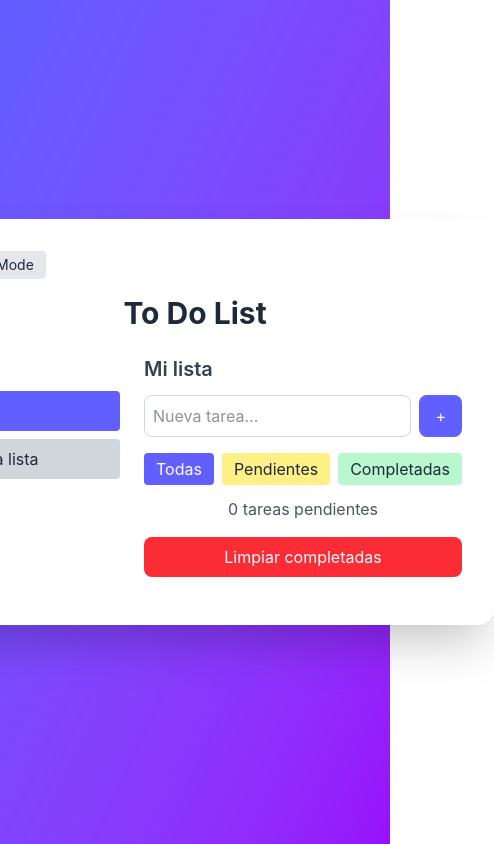
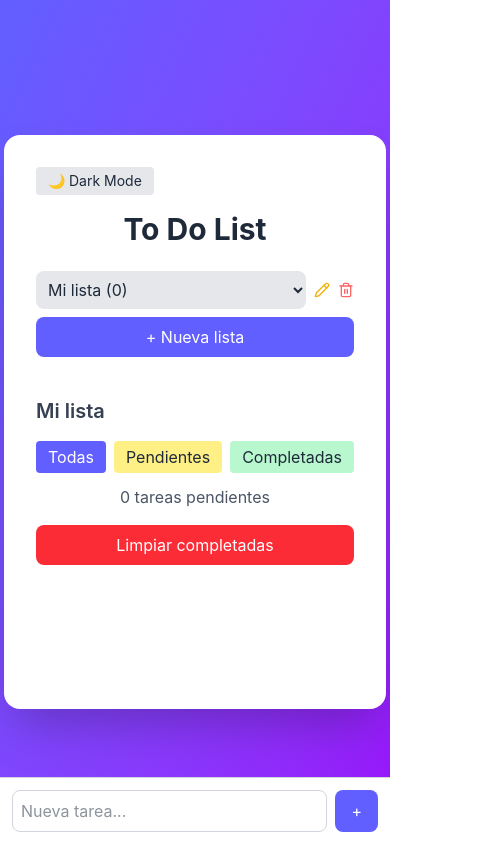
Before and after one commit to GomezDJasson/to-do-list, a React (Vite) app: page / in a window 390 px wide. Shown: the whole page, 494 px wide, since content can reach past the window. Built offline with nearby package versions, Linux system fonts and the light colour scheme.

Commit message:
Se optimiza para mobile

```diff
--- a/package.json
+++ b/package.json
@@ -10,8 +10,12 @@
     "preview": "vite preview"
   },
   "dependencies": {
+    "@dnd-kit/core": "^6.3.1",
+    "@dnd-kit/sortable": "^10.0.0",
+    "@dnd-kit/utilities": "^3.2.2",
     "@tailwindcss/vite": "^4.2.1",
     "framer-motion": "^12.35.2",
+    "lucide-react": "^0.577.0",
     "react": "^19.2.0",
     "react-dom": "^19.2.0"
   },
--- a/src/components/TodoItem.jsx
+++ b/src/components/TodoItem.jsx
@@ -1,10 +1,26 @@
 import { useState } from "react"
 import { motion } from "framer-motion"
+import { useSortable } from "@dnd-kit/sortable"
+import { CSS } from "@dnd-kit/utilities"
+import { Pencil, Trash2, Save, GripVertical } from "lucide-react"
 
 function TodoItem({ task, deleteTask, toggleTask, editTask }) {
 
   const [isEditing, setIsEditing] = useState(false)
   const [newText, setNewText] = useState(task.text)
+
+  const {
+    attributes,
+    listeners,
+    setNodeRef,
+    transform,
+    transition
+  } = useSortable({ id: task.id })
+
+  const style = {
+    transform: CSS.Transform.toString(transform),
+    transition
+  }
 
   const handleEdit = () => {
     if(newText.trim() === "") return
@@ -14,13 +30,23 @@ function TodoItem({ task, deleteTask, toggleTask, editTask }) {
 
   return (
     <motion.div
-      className="flex justify-between items-center bg-gray-50 dark:bg-gray-800 p-3 rounded-lg shadow-sm"
+      ref={setNodeRef}
+      style={style}
+      className="flex items-center gap-2 bg-gray-50 dark:bg-gray-800 p-3 rounded-lg shadow-sm"
       animate={{
         scale: task.completed ? 0.98 : 1,
         opacity: task.completed ? 0.7 : 1
       }}
       transition={{ duration: 0.2 }}
     >
+
+    <div
+      {...attributes}
+      {...listeners}
+      className="cursor-grab text-gray-400"
+    >
+      <GripVertical size={18} />
+    </div>
 
       {isEditing ? (
         <input
@@ -43,29 +69,29 @@ function TodoItem({ task, deleteTask, toggleTask, editTask }) {
         </motion.span>
       )}
 
-      <div className="flex gap-2">
+      <div className="flex gap-3 items-center">
 
         {isEditing ? (
           <button
             onClick={handleEdit}
-            className="text-green-500"
+            className="text-green-500 hover:scale-110 transition"
           >
-            💾
+            <Save size={18} />
           </button>
         ) : (
           <button
             onClick={() => setIsEditing(true)}
-            className="text-blue-500"
+            className="text-yellow-500 hover:scale-110 transition"
           >
-            ✏️
+            <Pencil size={18} />
           </button>
         )}
 
         <button
           onClick={() => deleteTask(task.id)}
-          className="text-red-500"
+          className="text-red-500 hover:scale-110 transition"
         >
-          ❌
+          <Trash2 size={18} />
         </button>
 
       </div>
--- a/src/components/TodoList.jsx
+++ b/src/components/TodoList.jsx
@@ -1,5 +1,8 @@
 import { useState, useEffect } from "react"
 import { motion, AnimatePresence } from "framer-motion"
+import { DndContext, closestCenter } from "@dnd-kit/core"
+import { SortableContext, verticalListSortingStrategy } from "@dnd-kit/sortable"
+import { Pencil, Trash2, Plus } from "lucide-react"
 import TodoInput from "./TodoInput"
 import TodoItem from "./TodoItem"
 
@@ -128,10 +131,65 @@ function TodoList() {
   const pendingTasks =
     activeList?.tasks.filter(task => !task.completed).length || 0
 
+  const handleDragEnd = (event) => {
+
+    const { active, over } = event
+
+    if (!over || active.id === over.id) return
+
+    const oldIndex = activeList.tasks.findIndex(task => task.id === active.id)
+    const newIndex = activeList.tasks.findIndex(task => task.id === over.id)
+
+    const newTasks = [...activeList.tasks]
+
+    const [movedTask] = newTasks.splice(oldIndex, 1)
+    newTasks.splice(newIndex, 0, movedTask)
+
+    setLists(
+      lists.map(list =>
+        list.id === activeListId
+          ? { ...list, tasks: newTasks }
+          : list
+      )
+    )
+  }
+
+  const editList = (id) => {
+    const newName = prompt("Nuevo nombre de la lista")
+
+    if (!newName) return
+
+    setLists(
+      lists.map(list =>
+        list.id === id
+          ? { ...list, name: newName }
+          : list
+      )
+    )
+  }
+
+  const deleteList = (id) => {
+
+    const confirmDelete = confirm("¿Eliminar esta lista?")
+
+    if (!confirmDelete) return
+
+    const updatedLists = lists.filter(list => list.id !== id)
+
+    setLists(updatedLists)
+
+    if (updatedLists.length > 0) {
+      setActiveListId(updatedLists[0].id)
+    }
+  }
+
+  const pendingTasksCount = (list) =>
+  list.tasks.filter(task => !task.completed).length
+
   return (
-    <div className="flex gap-6">
+    <div className="flex flex-col md:flex-row gap-6">
 
-      <div className="w-48 flex-shrink-0">
+      <div className="hidden md:block md:w-48 flex-shrink-0">
 
         <h2 className="font-bold mb-3 text-gray-700 dark:text-gray-200">
           Listas
@@ -140,27 +198,99 @@ function TodoList() {
         <div className="flex flex-col gap-2">
 
           {lists.map(list => (
-            <button
+
+            <div
               key={list.id}
-              onClick={() => setActiveListId(list.id)}
-              className={`text-left px-3 py-2 rounded transition ${
+              className={`flex items-center justify-between px-3 py-2 rounded ${
                 activeListId === list.id
                   ? "bg-indigo-500 text-white"
                   : "bg-gray-200 dark:bg-gray-700 text-gray-800 dark:text-gray-200"
               }`}
             >
-              {list.name}
-            </button>
+
+              <button
+                onClick={() => setActiveListId(list.id)}
+                className="flex-1 text-left"
+              >
+                {list.name} ({pendingTasksCount(list)})
+              </button>
+
+              <div className="flex gap-2 ml-2">
+
+                <button
+                  onClick={() => editList(activeListId)}
+                  className="text-yellow-500 hover:scale-110 transition"
+                >
+                  <Pencil size={18} />
+                </button>
+
+                <button
+                  onClick={() => deleteList(activeListId)}
+                  className="text-red-500 hover:scale-110 transition"
+                >
+                  <Trash2 size={18} />
+                </button>
+
+              </div>
+
+            </div>
+
           ))}
 
           <button
             onClick={addList}
-            className="text-left px-3 py-2 rounded bg-gray-300 dark:bg-gray-600"
+            className="w-full bg-indigo-500 text-white py-2 rounded-lg flex items-center justify-center gap-2"
           >
-            + Nueva lista
+            <Plus size={18} />
+            Nueva lista
           </button>
 
         </div>
+
+      </div>
+
+      <div className="md:hidden mb-4 space-y-2">
+
+        <div className="flex gap-2">
+
+          <select
+            value={activeListId || ""}
+            onChange={(e) => setActiveListId(Number(e.target.value))}
+            className="flex-1 p-2 rounded-lg bg-gray-200 dark:bg-gray-700 text-gray-800 dark:text-gray-200"
+          >
+            {lists.map(list => (
+              <option key={list.id} value={list.id}>
+                {list.name} ({pendingTasksCount(list)})
+              </option>
+            ))}
+          </select>
+
+          <button
+            onClick={() => {
+              if (activeListId) editList(Number(activeListId))
+            }}
+            className="text-yellow-500 hover:scale-110 transition"
+          >
+            <Pencil size={16} />
+          </button>
+
+          <button
+            onClick={() => {
+              if (activeListId) deleteList(Number(activeListId))
+            }}
+            className="text-red-400 hover:scale-110 transition"
+          >
+            <Trash2 size={16} />
+          </button>
+
+        </div>
+
+        <button
+          onClick={addList}
+          className="w-full bg-indigo-500 text-white py-2 rounded-lg"
+        >
+          + Nueva lista
+        </button>
 
       </div>
 
@@ -177,7 +307,9 @@ function TodoList() {
             {activeList?.name}
           </h2>
 
-          <TodoInput addTask={addTask} />
+          <div className="hidden md:block">
+            <TodoInput addTask={addTask} />
+          </div>
 
           <div className="flex justify-center gap-2 mt-4">
 
@@ -227,29 +359,36 @@ function TodoList() {
             Limpiar completadas
           </button>
 
-          <div className="mt-4 space-y-2">
+          <div className="mt-4 space-y-2 pb-24">
 
-            <AnimatePresence>
+            <DndContext
+              collisionDetection={closestCenter}
+              onDragEnd={handleDragEnd}
+            >
 
-              {filteredTasks.map(task => (
-                <motion.div
-                  key={task.id}
-                  initial={{ opacity: 0, y: -10 }}
-                  animate={{ opacity: 1, y: 0 }}
-                  exit={{ opacity: 0, y: 10 }}
-                  transition={{ duration: 0.2 }}
-                >
+              <SortableContext
+                items={filteredTasks.map(task => task.id)}
+                strategy={verticalListSortingStrategy}
+              >
+
+                {filteredTasks.map(task => (
                   <TodoItem
+                    key={task.id}
                     task={task}
                     deleteTask={deleteTask}
                     toggleTask={toggleTask}
                     editTask={editTask}
                   />
-                </motion.div>
-              ))}
+                ))}
 
-            </AnimatePresence>
+              </SortableContext>
 
+            </DndContext>
+
+          </div>
+
+          <div className="md:hidden fixed bottom-0 left-0 w-full bg-white dark:bg-gray-900 p-3 border-t border-gray-300 dark:border-gray-700">
+            <TodoInput addTask={addTask} />
           </div>
 
         </motion.div>
```
Also changed, not shown: 1 other file (tests, documents, lock files or other folders).
